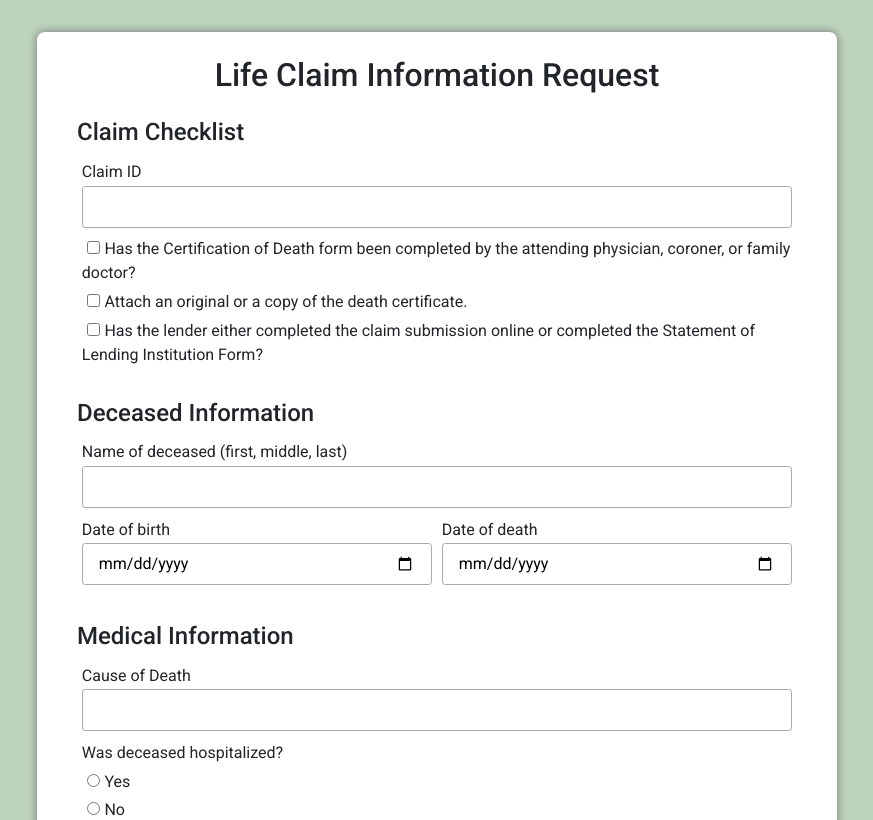
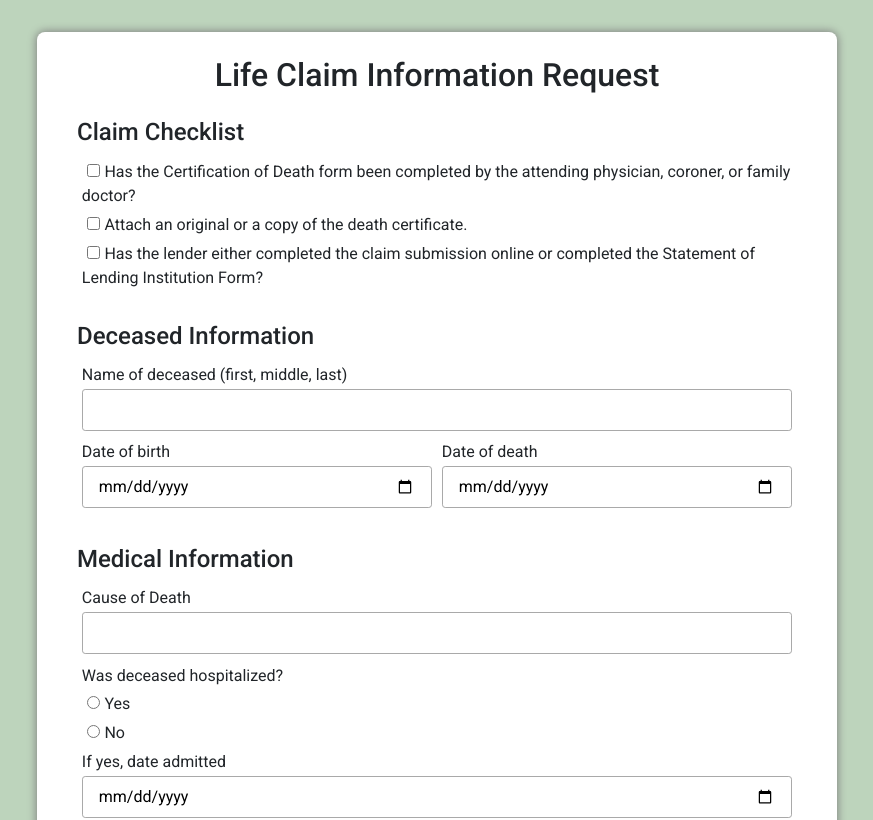
Before and after one commit to PDFlex/PDFLex, a React (Create React App) app: page /Form in a window 1280 px wide. Shown: the top 820 px of the page, without its empty margins (203-1076 px from the left). Built offline with nearby package versions, Linux system fonts and the light colour scheme.

Commit message:
Fixed Bug in Context Implementation, and Updated Form Endpoint

```diff
--- a/src/App.js
+++ b/src/App.js
@@ -22,12 +22,15 @@ export const ClaimContext = createContext({
 
 function App() {
     const [clientId, setClientId] = useState('');
+    const [claim, setClaim] = useState('');
 
     return (
         <div className="App">
             <UserIdContext.Provider value={{clientId: clientId, setClientId: setClientId}}>
+                <ClaimContext.Provider value={{claim: claim, setClaim: setClaim}}>
 
-            <Routes>
+
+                <Routes>
                 <Route path="/" element={<Login/>}></Route>;
                 {/* Create New Route here for each page (Create new Js file in components)
                 Use State sets default value */}
@@ -38,7 +41,8 @@ function App() {
                 <Route path="/FormSubmittedView" element={<FormSubmittedView/>}></Route>;
                 <Route path="/ViewFormsDashboard" element={<ViewFormsDashboard/>}></Route>;
             </Routes>
-            </UserIdContext.Provider>
+            </ClaimContext.Provider>
+                </UserIdContext.Provider>
 
         </div>
 
--- a/src/components/Form.js
+++ b/src/components/Form.js
@@ -157,7 +157,7 @@ const Form = () => {
         }
 
         const form = {
-            claimId, completedDeathCertificate, attachedDeathCertificate, completedClaimSubmission,
+            completedDeathCertificate, attachedDeathCertificate, completedClaimSubmission,
             deceasedName, dateOfBirth, dateOfDeath,
             causeOfDeath, deceasedHospitalized, hospitalizationDate, hospitalName, hospitalAddress,
             attendingPhysicianName, attendingPhysicianAddress, attendingPhysicianContactNumber,
@@ -168,7 +168,7 @@ const Form = () => {
             nameofKin, relationshipToInsured, kinAddress, kinContactNumber, kinSignature, dateSigned
         };
 
-        const url = 'http://159.203.24.109:8080/form-info/post';
+        const url = 'http://localhost:8080:form-info/' + claimId.claimId;
         axios.post(url, form).then(() => {});
     }
 
@@ -180,8 +180,6 @@ const Form = () => {
                 {/* CLAIM CHECKLIST */}
                 <Section>
                     <Heading> Claim Checklist </Heading>
-                    <Label span = {2}> Claim ID </Label>
-                    <Input type="number" span = {2} value={claimId} onChange={(e) => setClaimId(e.target.value)}/>
 
                     <Label span = {2}>
                         <Input type="checkbox" span = {2} value={completedDeathCertificate} onChange={(e) => setCompletedDeathCertificate(true)}/>
```
